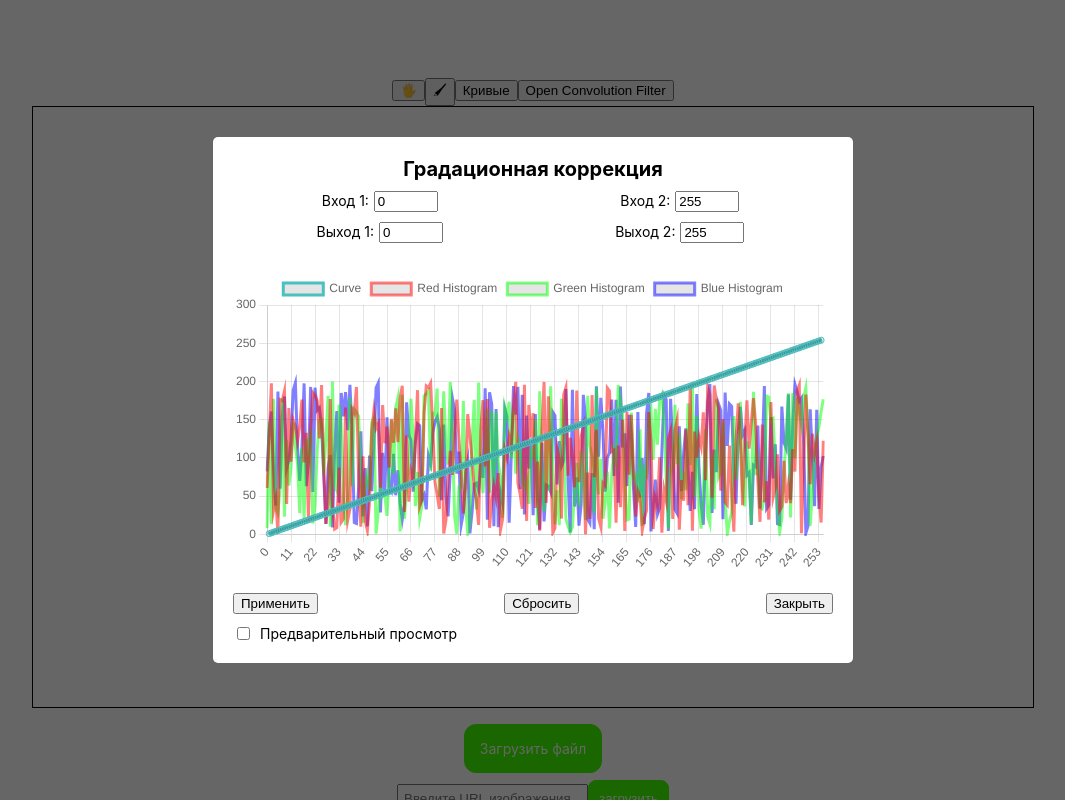
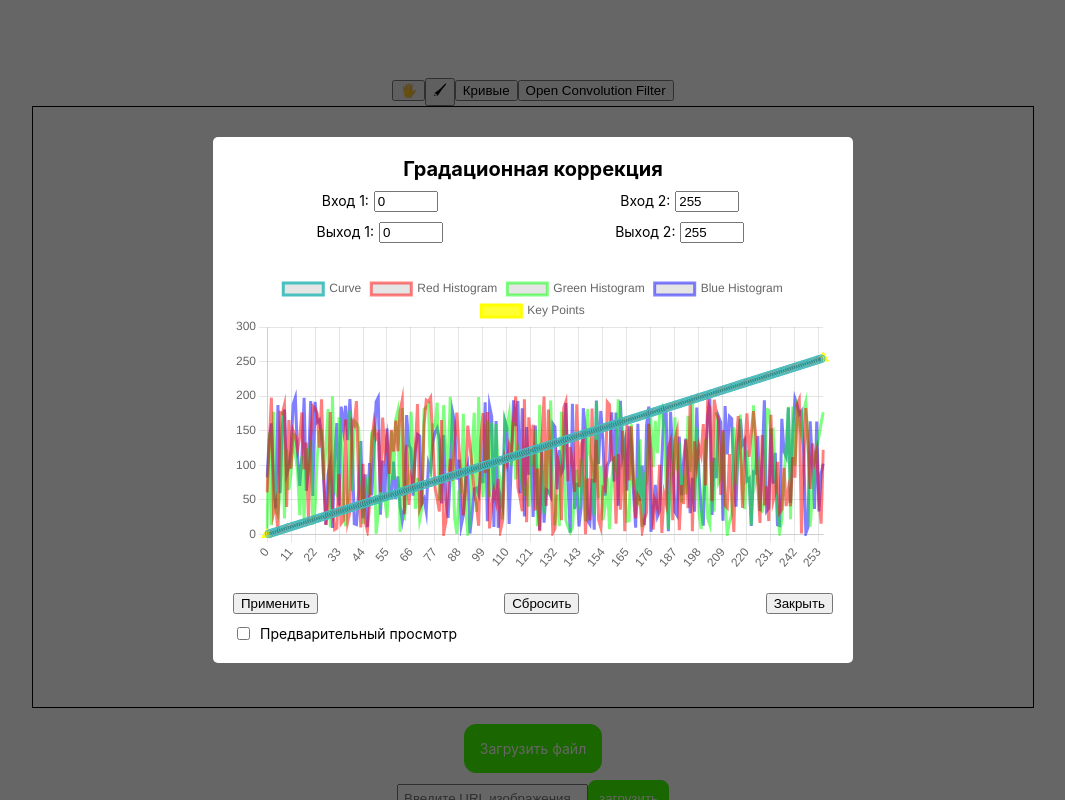
Before and after one commit to akobyansamvel/photoEditor, a React (Create React App) app: page / in a window 1280 px wide. Both pictures are taken after a click on the button "Кривые". Shown: the top 800 px of the page, without its empty margins (107-1172 px from the left). Built offline with nearby package versions, Linux system fonts and the light colour scheme.

Commit message:
graph fix

```diff
--- a/src/components/graphModal.js
+++ b/src/components/graphModal.js
@@ -39,7 +39,6 @@ const GrapModal = ({ isOpen, onClose, onApply, onReset, onPreview }) => {
   const handleApply = () => {
     const lut = generateLUT();
     onApply(lut);
-    // Не сбрасываем состояние после применения
   };
 
   const handleReset = () => {
@@ -54,7 +53,6 @@ const GrapModal = ({ isOpen, onClose, onApply, onReset, onPreview }) => {
   const handlePreviewChange = (e) => {
     const isChecked = e.target.checked;
     setPreviewEnabled(isChecked);
-    // Сброс состояния при снятии галочки
     if (!isChecked) {
       handleReset();
     }
@@ -63,7 +61,7 @@ const GrapModal = ({ isOpen, onClose, onApply, onReset, onPreview }) => {
   if (!isOpen) return null;
 
   const handleClose = () => {
-    setPreviewEnabled(false); // Сброс состояния предпросмотра при закрытии
+    setPreviewEnabled(false);
     onClose();
   };
 
@@ -97,9 +95,11 @@ const GrapModal = ({ isOpen, onClose, onApply, onReset, onPreview }) => {
     datasets: [
       {
         label: 'Curve',
-        data: generateLUT(), // Генерируем LUT для данных графика
+        data: generateLUT(),
         borderColor: 'rgba(75,192,192,1)',
         fill: false,
+        pointRadius: 4, // Увеличиваем радиус точки для видимости
+        pointStyle: 'circle', // Указываем стиль точек
       },
       {
         label: 'Red Histogram',
@@ -121,6 +121,18 @@ const GrapModal = ({ isOpen, onClose, onApply, onReset, onPreview }) => {
         borderColor: 'rgba(0, 0, 255, 0.5)',
         fill: false,
         pointRadius: 0,
+      },
+      // Добавляем точки для ключевых значений
+      {
+        label: 'Key Points',
+        data: [
+          { x: input1, y: output1 },
+          { x: input2, y: output2 },
+        ],
+        borderColor: 'rgba(255, 255, 0, 1)', // Цвет для ключевых точек
+        backgroundColor: 'rgba(255, 255, 0, 0.8)', // Цвет фона для ключевых точек
+        pointRadius: 6, // Увеличенный радиус для ключевых точек
+        pointStyle: 'triangle', // Указываем стиль точек
       },
     ],
   };
```
Also changed, not shown: src/components/padding.js (deleted, +0 -32 lines).
